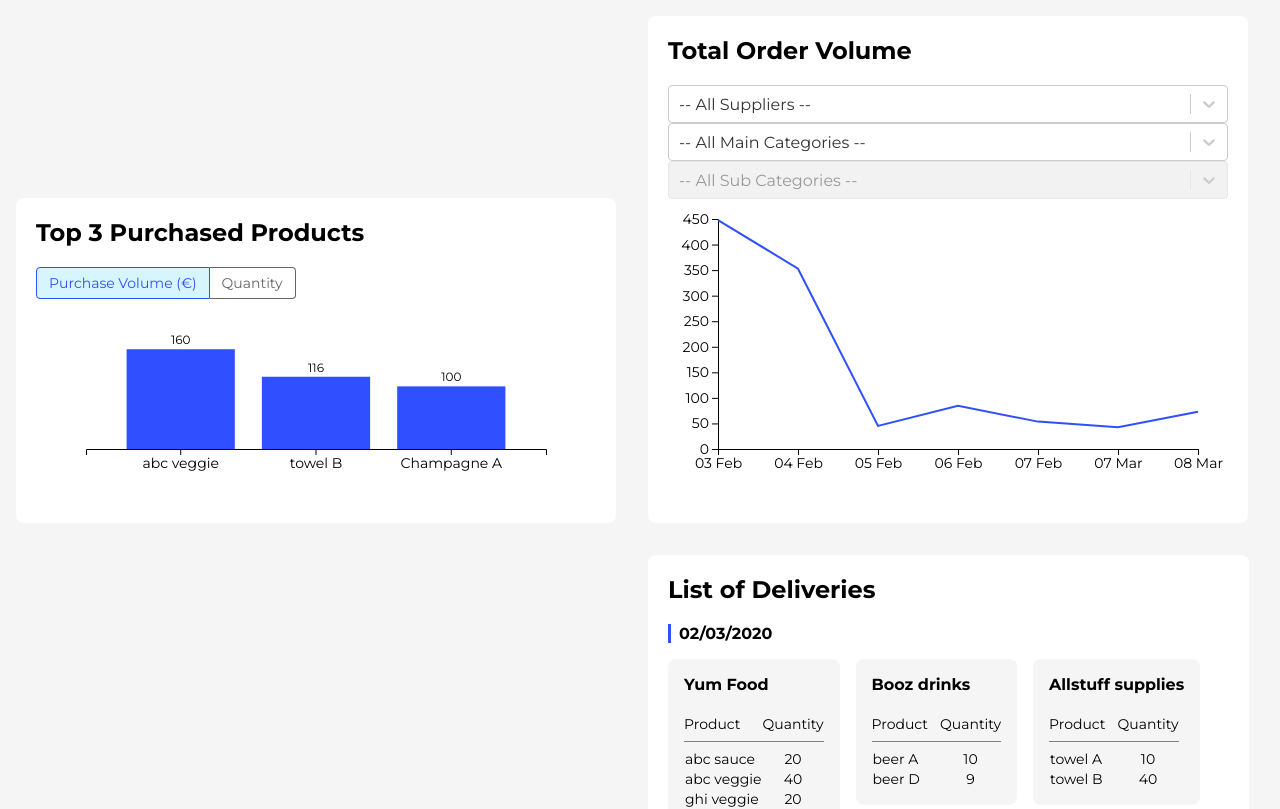
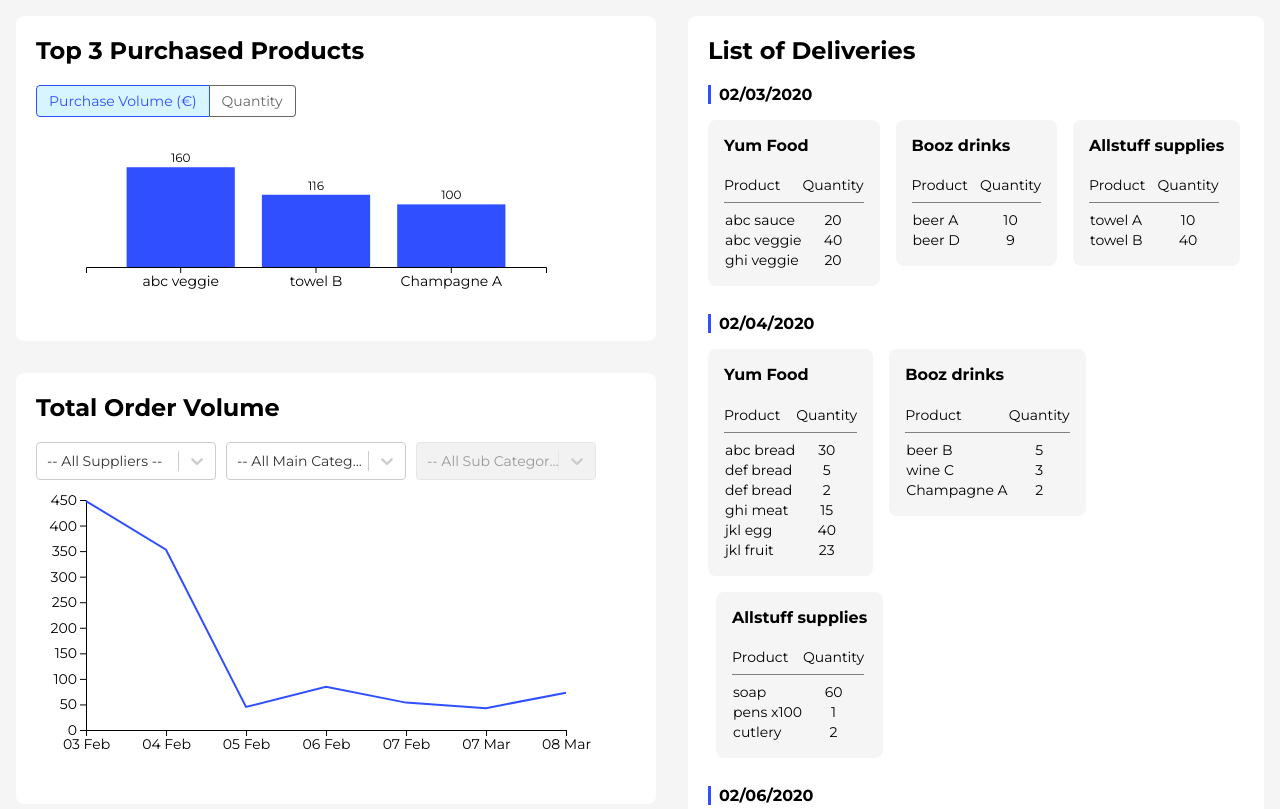
Before and after one commit to dreamz89/order-dashboard, a React (Create React App) app: page / in a window 1280 px wide. Shown: the top 809 px of the page. Built offline with nearby package versions, Linux system fonts and the light colour scheme.

Commit message:
some styling

```diff
--- a/src/components/app/App.js
+++ b/src/components/app/App.js
@@ -38,6 +38,7 @@ function App() {
   return (
     <Container className="App">
       <GlobalStyle />
+      <LeftContainer>
         <Element>
           <TopProducts data={data} />
         </Element>
@@ -47,6 +48,7 @@ function App() {
         <Element>
           <SuppliersRank data={data} />
         </Element>
+      </LeftContainer>
       <Element>
         <DeliveriesList data={data} />
       </Element>
@@ -58,6 +60,12 @@ export default App
 
 const Container = styled.div`
   background-color: #f5f5f5;
+  display: flex;
+`
+
+const LeftContainer = styled.div`
+  display: flex;
+  flex-direction: column;
 `
 
 const Element = styled.div`
@@ -66,4 +74,5 @@ const Element = styled.div`
   display: inline-block;
   margin: 16px;
   padding: 20px;
+  width: 600px;
 `
--- a/src/shared/Dropdown.jsx
+++ b/src/shared/Dropdown.jsx
@@ -1,5 +1,28 @@
 import React from 'react'
 import Select from 'react-select'
+
+const customStyles = {
+  container: (provided) => ({
+    ...provided,
+    display: 'inline-block',
+    fontSize: '14px',
+    marginRight: '10px',
+    width: '30%'
+  }),
+  control: (provided) => ({
+    ...provided,
+    '&:hover': {
+      borderColor: '#304ffe'
+    }
+  }),
+  option: (provided, state) => ({
+    ...provided,
+    backgroundColor: state.isSelected && '#304ffe',
+    '&:hover': {
+      backgroundColor: '#D6F5FF'
+    }
+  })
+}
 
 function Dropdown({ disabled, options, handleSelect }) {
   return (
@@ -8,6 +31,7 @@ function Dropdown({ disabled, options, handleSelect }) {
       isDisabled={disabled}
       options={options}
       onChange={handleSelect}
+      styles={customStyles}
     />
   )
 }
```
Also changed, not shown: 2 other files (tests, documents, lock files or other folders). Lines whose indentation alone changed are shown as unchanged.
